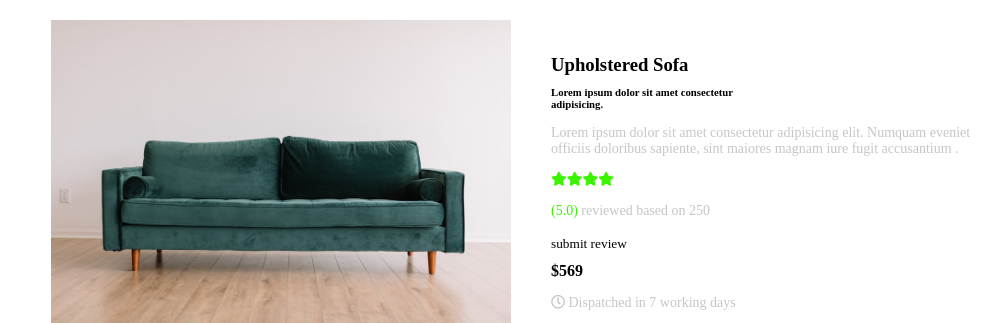
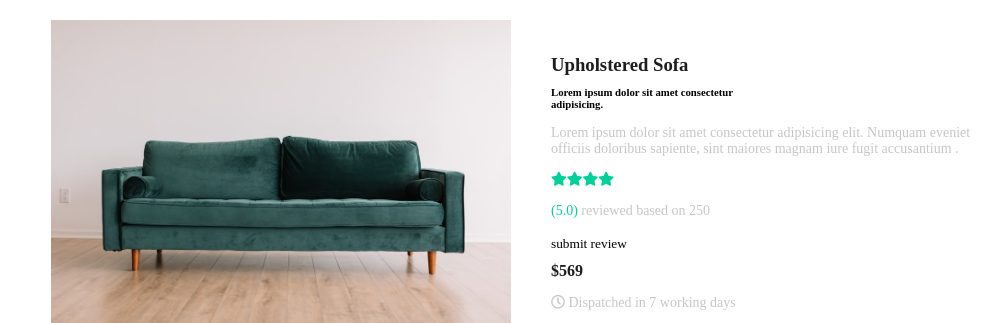
Before and after one commit to ofkTuhin/skynox-project, a plain HTML site: page index.html in a window 1280 px wide. Shown: the top 323 px of the page, without its empty margins (109-1109 px from the left). Drawn offline with Linux system fonts and the light colour scheme.

Commit message:
Add files via upload

```diff
--- a/css/style.css
+++ b/css/style.css
@@ -5,6 +5,7 @@
 }
 h3,h4{
     margin: 10px 0px;
+    color:#1e1e1e;
 }
 img{
     max-width: 100%;
@@ -83,7 +84,7 @@
    padding-right: 5px;
 }
 .color{
-    color: rgb(60 243 0);
+    color: #00d19b;
 }
 
 
```
